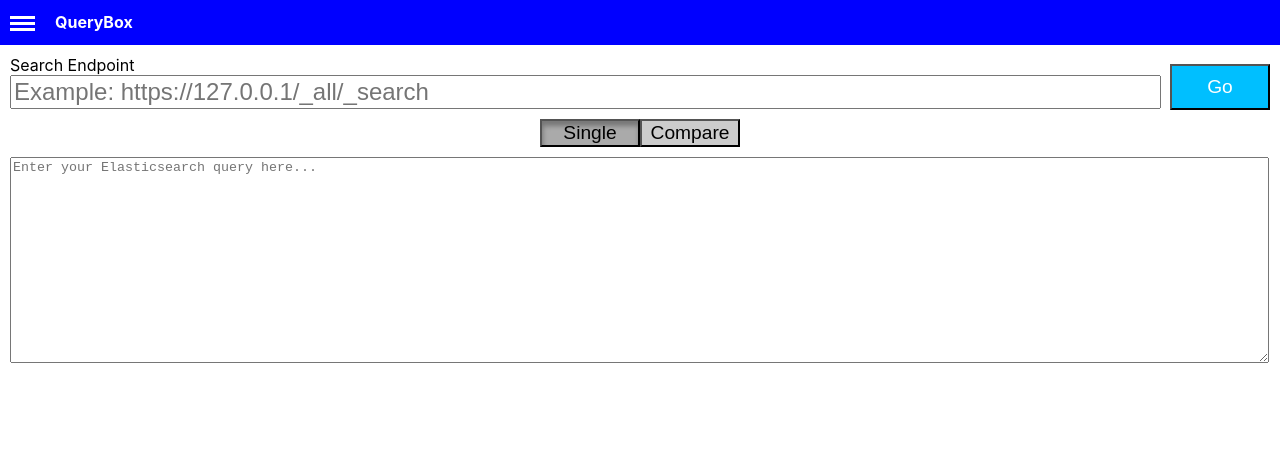
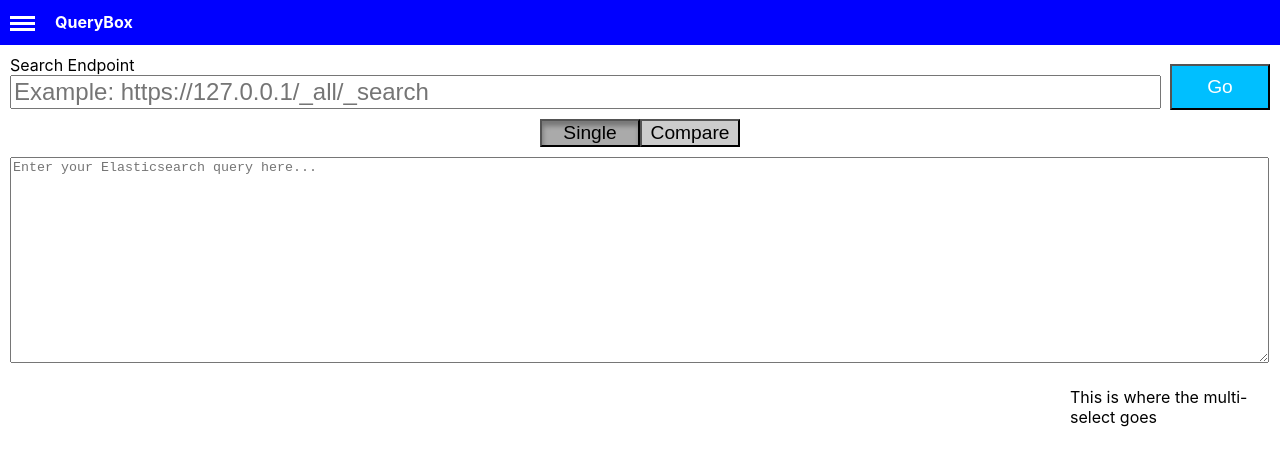
Before and after one commit to jkearle/querybox, a React (Create React App) app: page / in a window 1280 px wide. Shown: the top 466 px of the page. Built offline with nearby package versions, Linux system fonts and the light colour scheme.

Commit message:
Adjust the split component to account for multi-select

```diff
--- a/src/components/Split.css
+++ b/src/components/Split.css
@@ -1,13 +1,43 @@
 .SplitGrid {
     display: grid;
     grid-gap: 10px;
-    grid-template-columns: repeat(auto-fit, minmax(40%,1fr));
+    grid-template-areas:
+        "query1 query1 query2 query2"
+        "result1 selection selection result2";
+    grid-template-columns: auto 100px 100px auto;
 }
 
-.SplitItem {
-
+.SplitGrid.SplitGridSingle {
+    grid-template-areas:
+            "query1 query1"
+            "result1 selection";
+    grid-template-columns: auto 200px;
 }
 
-.SplitItem.SplitHidden {
+.SplitGrid.SplitGridSingle .SplitQuery2 {
     display: none;
 }
+
+.SplitGrid.SplitGridSingle .SplitResults2 {
+    display: none;
+}
+
+.SplitQuery1 {
+    grid-area: query1;
+}
+
+.SplitQuery2 {
+    grid-area: query2;
+}
+
+.SplitResults1 {
+    grid-area: result1;
+}
+
+.SplitResults2 {
+    grid-area: result2;
+}
+
+.SplitSelection {
+    grid-area: selection;
+}
--- a/src/components/Split.js
+++ b/src/components/Split.js
@@ -5,19 +5,26 @@ import ResultTable from "./ResultTable";
 
 class Split extends Component {
     render() {
-        let seconditem = "SplitItem";
+        let gridstate = "SplitGrid";
         if (!this.props.split) {
-            seconditem += " SplitHidden";
+            gridstate += " SplitGridSingle";
         }
         return (
             <div className="Split">
-                <div className="SplitGrid">
-                    <div className="SplitItem">
+                <div className={gridstate}>
+                    <div className="SplitQuery1">
                         <Query query={this.props.query1} onClick={() => this.props.queryClick(1)}/>
+                    </div>
+                    <div className="SplitQuery2">
+                        <Query query={this.props.query2} onClick={() => this.props.queryClick(2)}/>
+                    </div>
+                    <div className="SplitResults1">
                         <ResultTable results={this.props.results1}/>
                     </div>
-                    <div className={seconditem}>
-                        <Query query={this.props.query2} onClick={() => this.props.queryClick(2)}/>
+                    <div className="SplitSelection">
+                        This is where the multi-select goes
+                    </div>
+                    <div className="SplitResults2">
                         <ResultTable results={this.props.results2}/>
                     </div>
                 </div>
```
